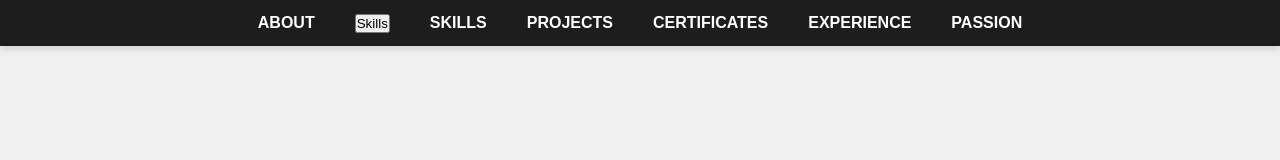
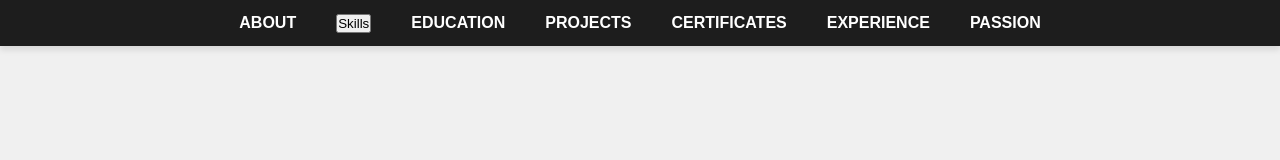
Before and after one commit to SidheshwarSarangal/Portfolio, a React app: page /#/ in a window 1280 px wide. Shown: the top 160 px of the page. Built offline with nearby package versions, Linux system fonts and the light colour scheme.

Commit message:
Deploy portfolio

```diff
--- a/pages/Home.js
+++ b/pages/Home.js
@@ -200,7 +200,7 @@ const Home = () => {
                 <div id="top-bar">
                     <div className="nav-item">About</div>
                     <div className="nav-item"><button onClick={() => document.getElementById('skills-page')?.scrollIntoView({ behavior: 'smooth' })}>Skills</button></div>
-                    <div className="nav-item"><div onClick={() => document.getElementById('info-page-container')?.scrollIntoView({ behavior: 'smooth' })}>Skills</div></div>
+                    <div className="nav-item"><div onClick={() => document.getElementById('info-page-container')?.scrollIntoView({ behavior: 'smooth' })}>Education</div></div>
                     <div className="nav-item"><a href="#Projects">Projects</a></div>
                     <div className="nav-item"><a href="#Certificates">Certificates</a></div>
                     <div className="nav-item"><a href="#Experience">Experience</a></div>
```
